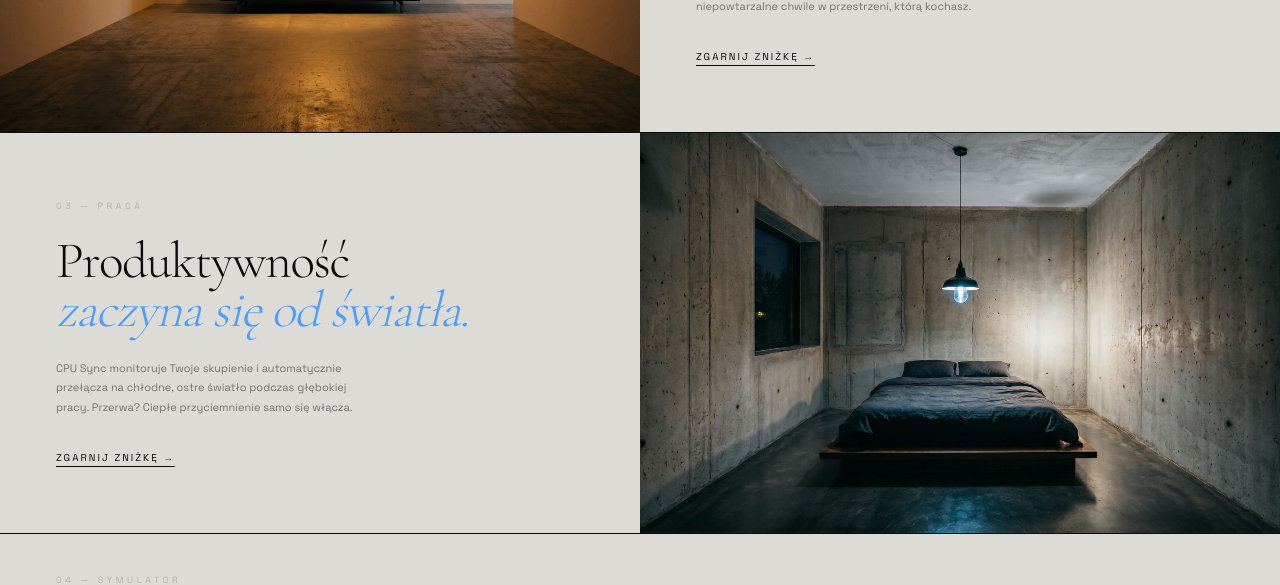
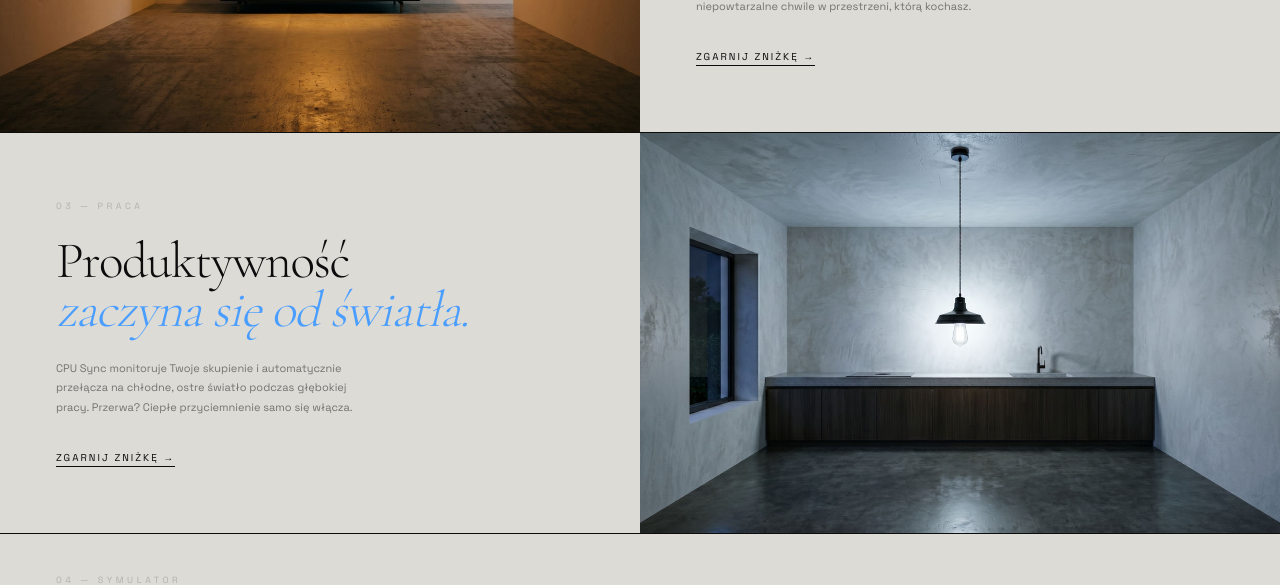
Before and after one commit to mlodyb10/auralight, a Next.js app: page /promo in a window 1280 px wide. Shown: the part 900-1485 px from the top of the page. Built offline with nearby package versions, Linux system fonts and the light colour scheme; no server answers; the database is empty.

Commit message:
fix: use kitchen image for work section in promo

```diff
--- a/app/promo/page.tsx
+++ b/app/promo/page.tsx
@@ -81,8 +81,8 @@ export default async function PromoPage() {
         {/* Image — right on desktop */}
         <div className="relative min-h-[400px] overflow-hidden order-1 md:order-2">
           <Image
-            src="/room/sypialnia/room-cool.jpg"
-            alt="Sypialnia w chłodnym oświetleniu do pracy"
+            src="/room/kuchnia/room-cool.jpg"
+            alt="Kuchnia w chłodnym oświetleniu do pracy"
             fill
             sizes="(max-width: 768px) 100vw, 50vw"
             quality={90}
```
